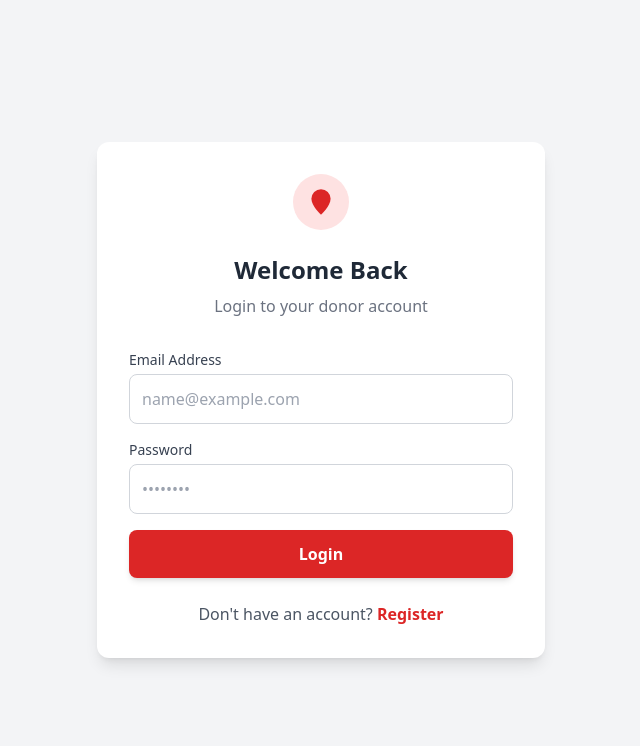
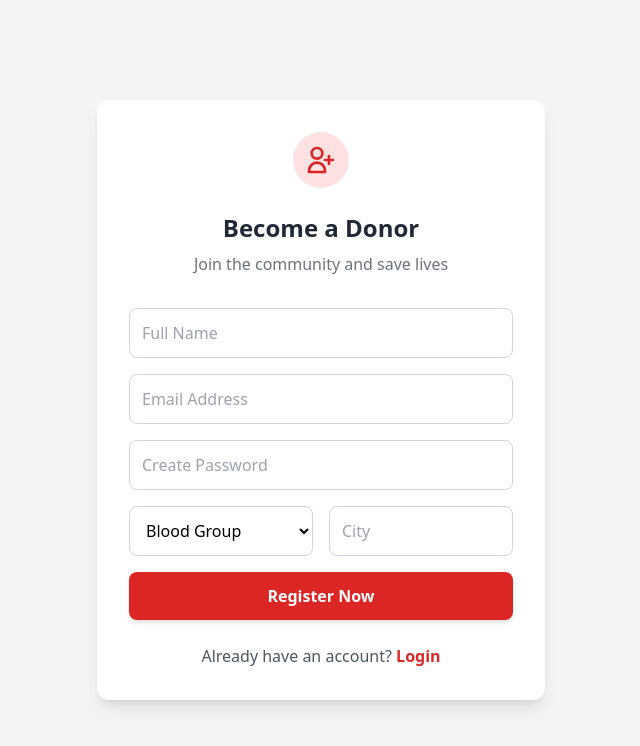
Before and after one commit to sahilumbarkar1603/BLOOD-DONATION-, a React (Vite) app in the folder frontend/: page / in a window 1280 px wide. Shown: the top 746 px of the page, without its empty margins (319-959 px from the left). Built offline with nearby package versions, Linux system fonts and the light colour scheme.

Commit message:
Fixed Register page white screen and restored design

```diff
--- a/frontend/src/pages/Login.jsx
+++ b/frontend/src/pages/Login.jsx
@@ -2,8 +2,14 @@ import React, { useState } from 'react';
 import axios from 'axios';
 import { useNavigate, Link } from 'react-router-dom';
 
-const Login = () => {
-    const [formData, setFormData] = useState({ email: '', password: '' });
+const Register = () => {
+    const [formData, setFormData] = useState({
+        name: '',
+        email: '',
+        password: '',
+        bloodGroup: '',
+        location: ''
+    });
     const [message, setMessage] = useState('');
     const [loading, setLoading] = useState(false);
     const navigate = useNavigate();
@@ -18,20 +24,19 @@ const Login = () => {
         setMessage('');
 
         try {
-            // URL MUST MATCH YOUR RENDER BACKEND
+            // TARGET: Your Render Backend
             const response = await axios.post(
-                'https://blood-donation-2-9t44.onrender.com/api/auth/login',
+                'https://blood-donation-2-9t44.onrender.com/api/auth/register',
                 formData
             );
 
-            if (response.data.token) {
-                localStorage.setItem('token', response.data.token);
-                setMessage('✅ Login Successful! Redirecting...');
-                setTimeout(() => navigate('/dashboard'), 1500);
+            if (response.data) {
+                setMessage('✅ Registration Successful! Redirecting to login...');
+                setTimeout(() => navigate('/login'), 2000);
             }
         } catch (error) {
-            console.error("Login Error:", error.response?.data || error.message);
-            setMessage(error.response?.data?.message || '❌ Server Error. Please try again.');
+            console.error("Register Error:", error.response?.data || error.message);
+            setMessage(error.response?.data?.message || '❌ Server Error. Please check your connection.');
         } finally {
             setLoading(false);
         }
@@ -42,31 +47,54 @@ const Login = () => {
             <div className="bg-white p-8 rounded-xl shadow-lg w-full max-w-md">
                 <div className="flex justify-center mb-6">
                     <div className="bg-red-100 p-3 rounded-full">
-                        <svg className="w-8 h-8 text-red-600" fill="currentColor" viewBox="0 0 20 20">
-                            <path d="M10 2a6 6 0 00-6 6c0 4.418 6 10 6 10s6-5.582 6-10a6 6 0 00-6-6z" />
+                        <svg className="w-8 h-8 text-red-600" fill="none" stroke="currentColor" viewBox="0 0 24 24">
+                            <path strokeLinecap="round" strokeLinejoin="round" strokeWidth="2" d="M18 9v3m0 0v3m0-3h3m-3 0h-3m-2-5a4 4 0 11-8 0 4 4 0 018 0zM3 20a6 6 0 0112 0v1H3v-1z" />
                         </svg>
                     </div>
                 </div>
 
-                <h2 className="text-2xl font-bold text-center text-gray-800 mb-2">Welcome Back</h2>
-                <p className="text-center text-gray-500 mb-8">Login to your donor account</p>
+                <h2 className="text-2xl font-bold text-center text-gray-800 mb-2">Become a Donor</h2>
+                <p className="text-center text-gray-500 mb-8">Join the community and save lives</p>
 
                 <form onSubmit={handleSubmit} className="space-y-4">
-                    <div>
-                        <label className="block text-sm font-medium text-gray-700 mb-1">Email Address</label>
+                    <input
+                        type="text" name="name" placeholder="Full Name"
+                        onChange={handleChange} required
+                        className="w-full p-3 border border-gray-300 rounded-lg focus:ring-2 focus:ring-red-500 outline-none transition"
+                    />
+
+                    <input
+                        type="email" name="email" placeholder="Email Address"
+                        onChange={handleChange} required
+                        className="w-full p-3 border border-gray-300 rounded-lg focus:ring-2 focus:ring-red-500 outline-none transition"
+                    />
+
+                    <input
+                        type="password" name="password" placeholder="Create Password"
+                        onChange={handleChange} required
+                        className="w-full p-3 border border-gray-300 rounded-lg focus:ring-2 focus:ring-red-500 outline-none transition"
+                    />
+
+                    <div className="flex gap-4">
+                        <select
+                            name="bloodGroup" onChange={handleChange} required
+                            className="w-1/2 p-3 border border-gray-300 rounded-lg focus:ring-2 focus:ring-red-500 outline-none transition bg-white"
+                        >
+                            <option value="">Blood Group</option>
+                            <option value="A+">A+</option>
+                            <option value="A-">A-</option>
+                            <option value="B+">B+</option>
+                            <option value="B-">B-</option>
+                            <option value="O+">O+</option>
+                            <option value="O-">O-</option>
+                            <option value="AB+">AB+</option>
+                            <option value="AB-">AB-</option>
+                        </select>
+
                         <input
-                            type="email" name="email" placeholder="name@example.com"
+                            type="text" name="location" placeholder="City"
                             onChange={handleChange} required
-                            className="w-full p-3 border border-gray-300 rounded-lg focus:ring-2 focus:ring-red-500 focus:border-transparent outline-none transition"
-                        />
-                    </div>
-
-                    <div>
-                        <label className="block text-sm font-medium text-gray-700 mb-1">Password</label>
-                        <input
-                            type="password" name="password" placeholder="••••••••"
-                            onChange={handleChange} required
-                            className="w-full p-3 border border-gray-300 rounded-lg focus:ring-2 focus:ring-red-500 focus:border-transparent outline-none transition"
+                            className="w-1/2 p-3 border border-gray-300 rounded-lg focus:ring-2 focus:ring-red-500 outline-none transition"
                         />
                     </div>
 
@@ -75,7 +103,7 @@ const Login = () => {
                         disabled={loading}
                         className={`w-full py-3 rounded-lg font-bold text-white transition ${loading ? 'bg-gray-400' : 'bg-red-600 hover:bg-red-700 shadow-md'}`}
                     >
-                        {loading ? 'Verifying...' : 'Login'}
+                        {loading ? 'Processing...' : 'Register Now'}
                     </button>
                 </form>
 
@@ -86,11 +114,11 @@ const Login = () => {
                 )}
 
                 <p className="text-center mt-6 text-gray-600">
-                    Don't have an account? <Link to="/register" className="text-red-600 font-bold hover:underline">Register</Link>
+                    Already have an account? <Link to="/login" className="text-red-600 font-bold hover:underline">Login</Link>
                 </p>
             </div>
         </div>
     );
 };
 
-export default Login;
+export default Register;
```
